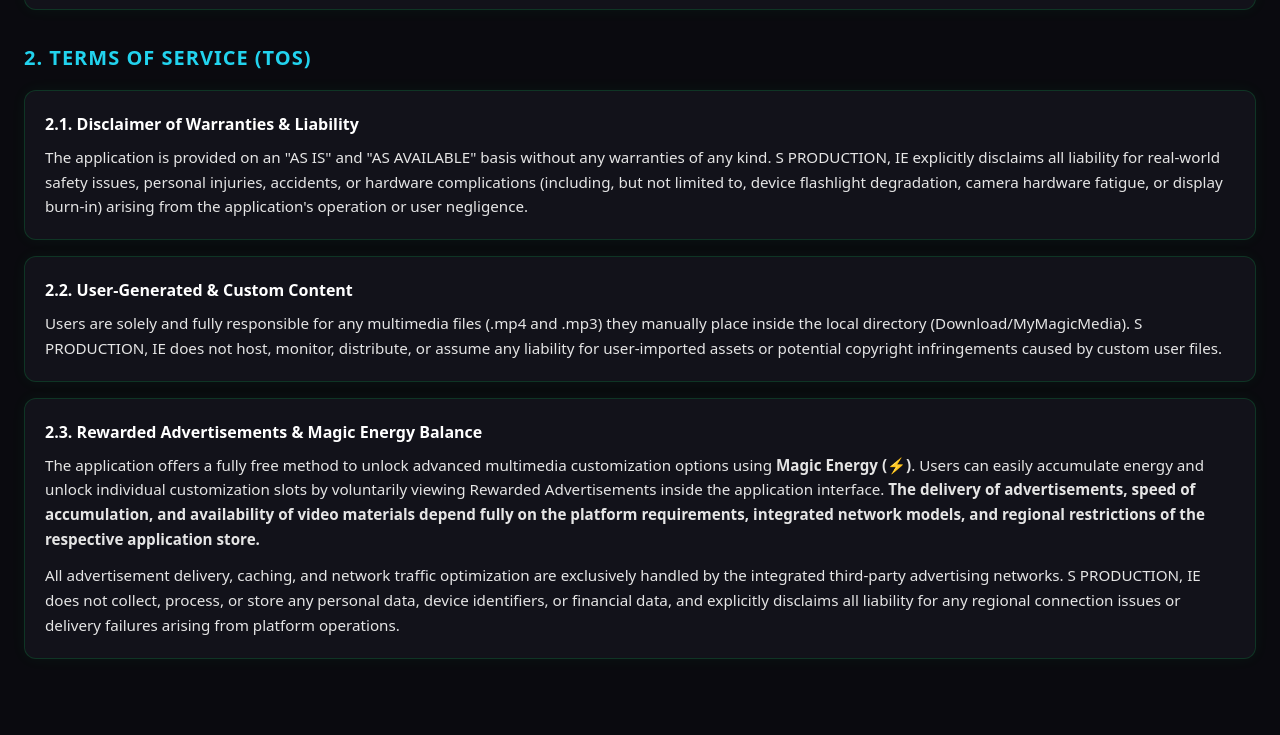
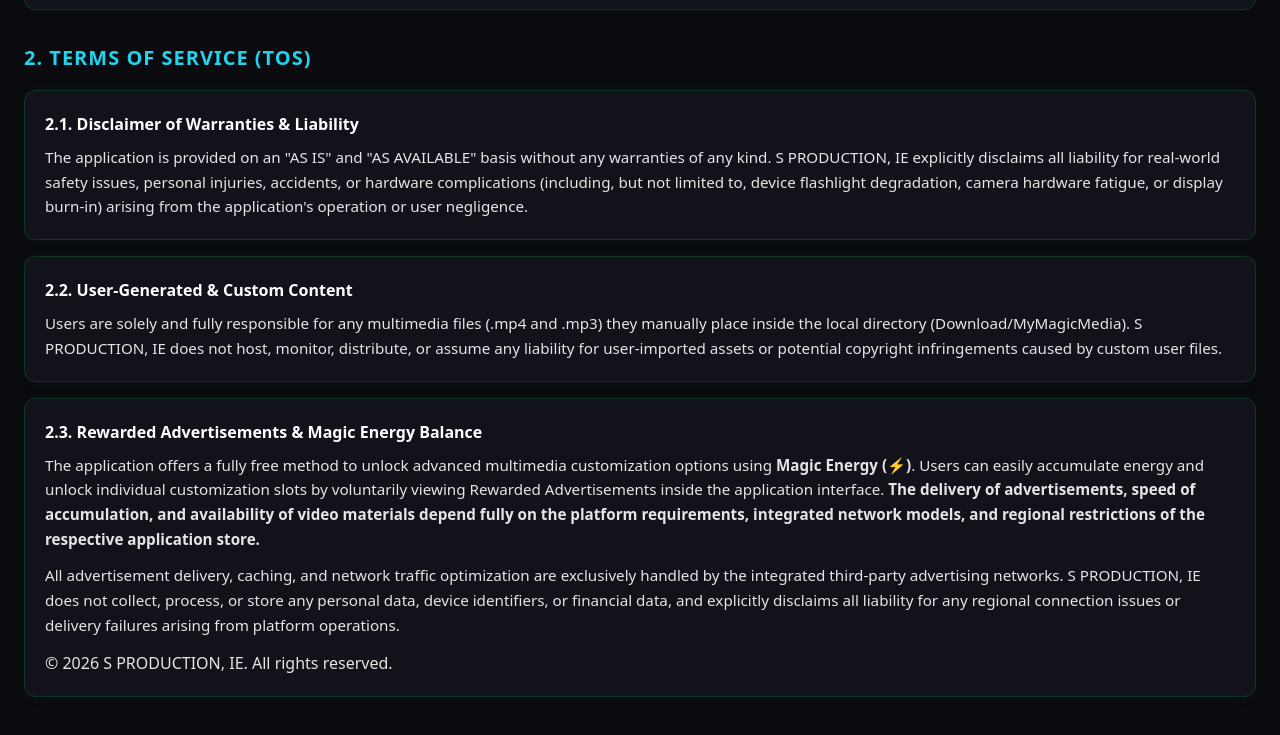
Before and after one commit to Bambridze/mymagic-portal, a plain HTML site: page legal.html in a window 1280 px wide. Shown: the part 860-1595 px from the top of the page. Before the commit the page ends 1559 px from the top, so only its background shows below. Drawn offline with Linux system fonts and the light colour scheme.

Commit message:
Update legal.html

```diff
--- a/legal.html
+++ b/legal.html
@@ -127,6 +127,7 @@ body {
             <p>All advertisement delivery, caching, and network traffic optimization are exclusively handled by the integrated third-party advertising networks. S PRODUCTION, IE does not collect, process, or store any personal data, device identifiers, or financial data, and explicitly disclaims all liability for any regional connection issues or delivery failures arising from platform operations.
 
             </p>
+             <div>© 2026 S PRODUCTION, IE. All rights reserved.</div>
         </section>
     </div>
 </main>
```
